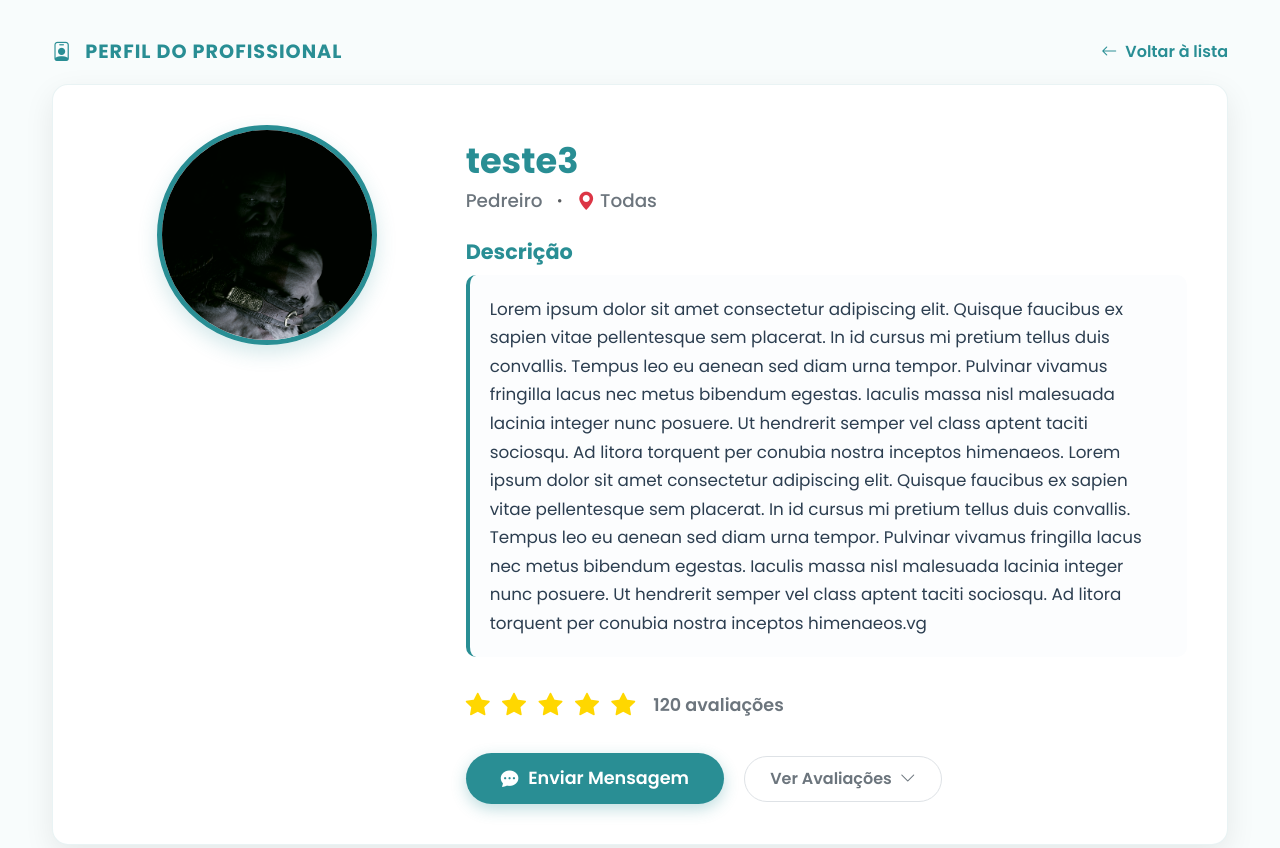
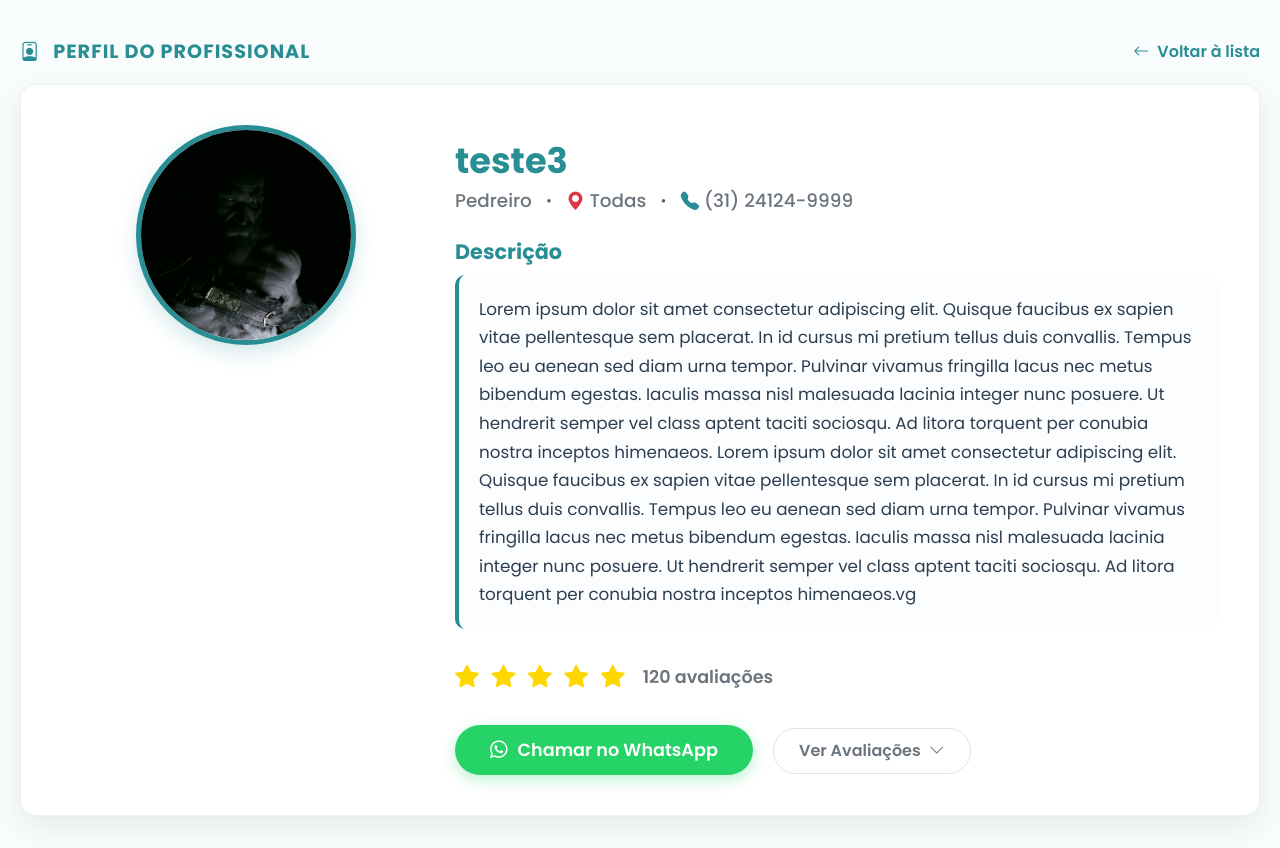
Before and after one commit to KaKa2229/ProFinder, a Flask app: page /perfil/2 in a window 1280 px wide. Shown: the part 110-958 px from the top of the page. Run offline with Flask 3, Linux system fonts and the light colour scheme.

Commit message:
Adição do telefone/whatsapp em Perfil

```diff
--- a/app/templates/perfil.html
+++ b/app/templates/perfil.html
@@ -81,12 +81,13 @@
             color: var(--cor-primaria) !important;
         }
 
-        /* --- Estrutura Principal --- */
+        /* --- Estrutura Principal (LARGURA EXPANDIDA) --- */
         .main-container {
             flex: 1;
             padding: 40px 20px;
-            max-width: 1300px !important; /* Aumenta a largura máxima permitida */
-            width: 95% !important; /* Faz a caixa ocupar mais espaço nas laterais */
+            max-width: 1300px; /* Largura expandida para aproveitar a tela */
+            margin: 0 auto;
+            width: 100%;
         }
 
         .cabecalho-perfil {
@@ -129,7 +130,6 @@
             border: 1px solid rgba(41, 142, 148, 0.1);
             overflow: hidden;
             padding: 40px;
-            margin-bottom: 40px;
         }
 
         .foto-perfil-container {
@@ -164,6 +164,7 @@
             display: flex;
             align-items: center;
             gap: 8px;
+            flex-wrap: wrap;
         }
 
         .titulo-descricao {
@@ -252,17 +253,13 @@
 
         /* --- Portfólio --- */
         .titulo-portfolio {
-            color: var(--cor-primaria); /* Alterado de escuro para o verde do ProFinder */
+            color: var(--cor-primaria); /* Cor corrigida para o verde primário */
             font-weight: 700;
             font-size: 1.5rem;
             margin-bottom: 20px;
             display: flex;
             align-items: center;
             gap: 10px;
-        }
-
-        .titulo-portfolio i {
-            color: var(--cor-primaria);
         }
 
         .portfolio-card {
@@ -282,7 +279,7 @@
         }
 
         .portfolio-img-container {
-            height: 220px;
+            height: 250px; /* Altura ajustada para o portfólio largo */
             width: 100%;
             overflow: hidden;
         }
@@ -403,10 +400,6 @@
                 width: 100%;
                 justify-content: center;
             }
-            .portfolio-img-container {
-                height: 250px;
-            }
-            /* No mobile é melhor mostrar sempre a legenda do portfólio */
             .portfolio-overlay {
                 opacity: 1;
                 background: linear-gradient(to top, rgba(0,0,0,0.7), transparent);
@@ -416,7 +409,6 @@
 </head>
 <body>
 
-    <!-- Barra de Navegação -->
     <nav class="navbar navbar-expand-lg navbar-profinder sticky-top">
         <div class="container">
             <a class="navbar-brand" href="{{ url_for('index') }}" title="Sair / Voltar ao Início">
@@ -431,10 +423,9 @@
                     <li class="nav-item"><a class="nav-link active" href="{{ url_for('busca_servicos') }}">Buscar</a></li>
                     <li class="nav-item"><a class="nav-link" href="{{ url_for('sobre') }}">Sobre Nós</a></li>
 
-                    <!-- MÁGICA DO FLASK-LOGIN -->
                     {% if current_user.is_authenticated %}
                         <li class="nav-item ms-lg-3 mt-3 mt-lg-0 d-none d-lg-block">
-                            <span class="nav-link" style="text-transform: none; font-size: 0.95rem;">Olá, <strong>{{ current_user.nome.split()[0] }}</strong></span>
+                            <a href="{{ url_for('meu_perfil') }}" class="nav-link" style="text-transform: none; font-size: 0.95rem;">Olá, <strong>{{ current_user.nome.split()[0] }}</strong></a>
                         </li>
                         <li class="nav-item ms-lg-2 mt-2 mt-lg-0">
                             <a class="nav-link btn-login-nav border border-white rounded-pill px-4" href="{{ url_for('logout') }}" style="background-color: rgba(255,255,255,0.1);">Sair</a>
@@ -449,7 +440,7 @@
         </div>
     </nav>
 
-    <main class="container main-container">
+    <main class="main-container">
 
         <div class="cabecalho-perfil">
             <h2 class="titulo-secao"><i class="bi bi-person-badge me-2"></i> Perfil do Profissional</h2>
@@ -461,21 +452,27 @@
         <div class="card-perfil">
             <div class="row">
 
-                <!-- Coluna Esquerda: Foto -->
                 <div class="col-md-4 text-center mb-4 mb-md-0">
                     <div class="foto-perfil-container">
+                        <!-- Usando o banco de dados direto -->
                         <img src="{{ profissional.foto }}" alt="Foto de {{ profissional.nome }}">
                     </div>
                 </div>
 
-                <!-- Coluna Direita: Informações -->
                 <div class="col-md-8">
+                    <!-- Usando o banco de dados direto -->
                     <h1 class="nome-profissional">{{ profissional.nome }}</h1>
 
                     <div class="info-basica">
                         <span>{{ profissional.profissao }}</span>
                         <i class="bi bi-dot text-muted"></i>
                         <span><i class="bi bi-geo-alt-fill text-danger"></i> {{ profissional.bairro.replace('_', ' ').title() }}</span>
+
+                        <!-- Verificação do Telefone -->
+                        {% if profissional.telefone %}
+                            <i class="bi bi-dot text-muted"></i>
+                            <span><i class="bi bi-telephone-fill" style="color: var(--cor-primaria);"></i> {{ profissional.telefone }}</span>
+                        {% endif %}
                     </div>
 
                     <h3 class="titulo-descricao">Descrição</h3>
@@ -499,9 +496,17 @@
                     </div>
 
                     <div class="botoes-acao mt-4">
-                        <a href="#" class="btn-mensagem me-md-3 mb-3 mb-md-0" onclick="alert('A funcionalidade de Chat Direto será implementada na próxima fase do projeto!')">
-                            <i class="bi bi-chat-dots-fill"></i> Enviar Mensagem
-                        </a>
+                        <!-- Botão Inteligente: Se tiver telefone abre WhatsApp, senão abre um Modal -->
+                        {% if profissional.telefone %}
+                            <a href="https://wa.me/55{{ profissional.telefone | replace(' ', '') | replace('-', '') | replace('(', '') | replace(')', '') }}" target="_blank" class="btn-mensagem me-md-3 mb-3 mb-md-0" style="background-color: #25D366; border: none; box-shadow: 0 5px 15px rgba(37, 211, 102, 0.3);">
+                                <i class="bi bi-whatsapp"></i> Chamar no WhatsApp
+                            </a>
+                        {% else %}
+                            <button class="btn-mensagem me-md-3 mb-3 mb-md-0" data-bs-toggle="modal" data-bs-target="#chatModal" style="background-color: #95a5a6; border: none; box-shadow: none;">
+                                <i class="bi bi-telephone-x"></i> Sem Telefone
+                            </button>
+                        {% endif %}
+
                         <a href="#" class="btn-avaliacoes">
                             Ver Avaliações <i class="bi bi-chevron-down"></i>
                         </a>
@@ -511,12 +516,11 @@
             </div>
         </div>
 
-        <!-- Nova Seção: Portfólio de Trabalhos -->
         <div class="portfolio-section mt-5 mb-4">
+            <!-- Título do Portfólio atualizado para a cor verde primaria -->
             <h3 class="titulo-portfolio"><i class="bi bi-images"></i> Portfólio de Trabalhos</h3>
             <p class="text-muted mb-4">Veja alguns dos projetos e serviços recentes realizados por {{ profissional.nome.split()[0] }}.</p>
 
-            <!-- Grelha do Portfólio (Mockup Estático para a UI atual) -->
             <div class="row row-cols-1 row-cols-md-2 row-cols-lg-3 g-4">
 
                 <div class="col">
@@ -566,6 +570,26 @@
 
     </main>
 
+    <!-- Modal Elegante Substituindo o Alert() -->
+    <div class="modal fade" id="chatModal" tabindex="-1" aria-hidden="true">
+        <div class="modal-dialog modal-dialog-centered">
+            <div class="modal-content border-0" style="border-radius: 12px; overflow: hidden;">
+                <div class="modal-header text-white" style="background-color: var(--cor-primaria);">
+                    <h5 class="modal-title fw-bold"><i class="bi bi-info-circle me-2"></i>Aviso</h5>
+                    <button type="button" class="btn-close btn-close-white" data-bs-dismiss="modal" aria-label="Close"></button>
+                </div>
+                <div class="modal-body p-4 text-center">
+                    <i class="bi bi-telephone-x text-muted mb-3 d-block" style="font-size: 3rem;"></i>
+                    <h5 class="fw-bold mb-3">Profissional Sem Contato</h5>
+                    <p class="text-muted mb-0">Este profissional não disponibilizou um número de telefone na plataforma. O sistema de Chat interno será ativado na próxima fase do projeto!</p>
+                </div>
+                <div class="modal-footer border-0 justify-content-center pb-4">
+                    <button type="button" class="btn btn-secondary rounded-pill px-4" data-bs-dismiss="modal">Entendi</button>
+                </div>
+            </div>
+        </div>
+    </div>
+
     <script src="https://cdn.jsdelivr.net/npm/bootstrap@5.3.2/dist/js/bootstrap.bundle.min.js"></script>
 </body>
 </html>
```
Also changed, not shown: profinder.db.
